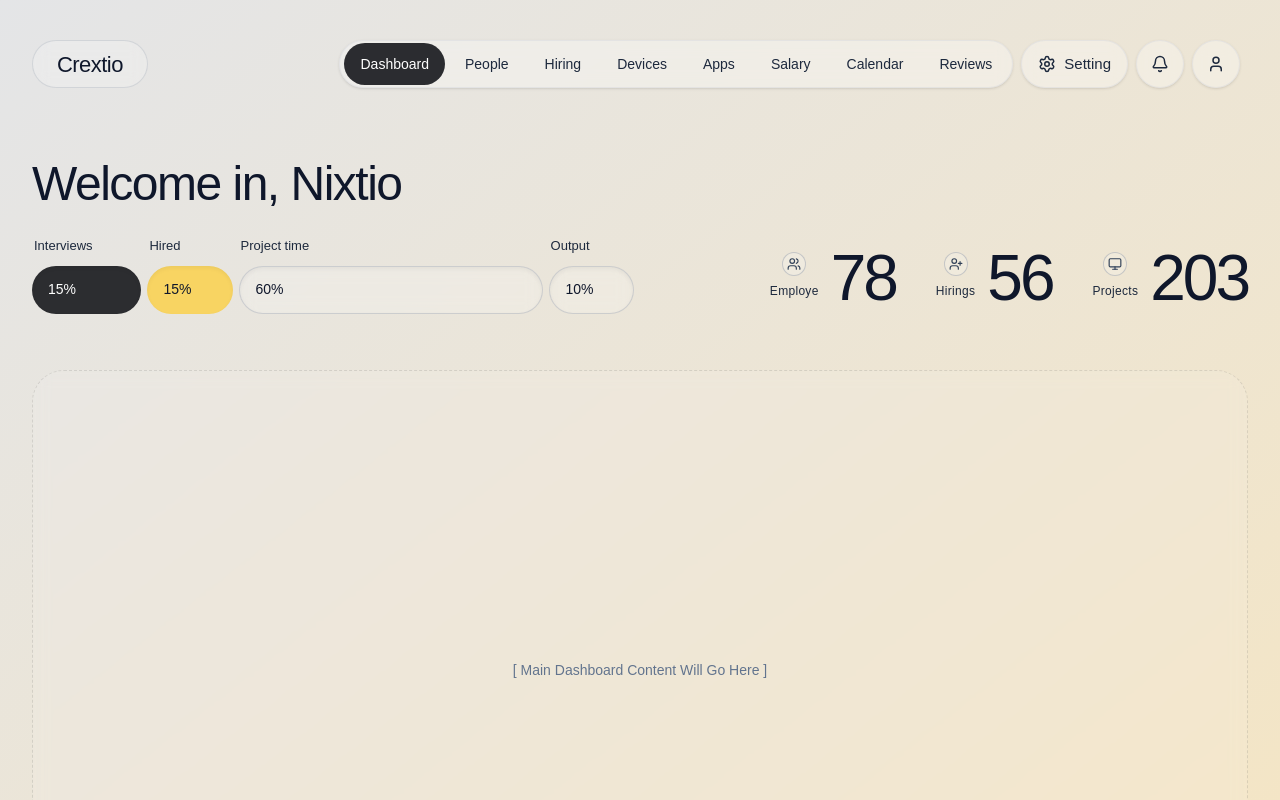
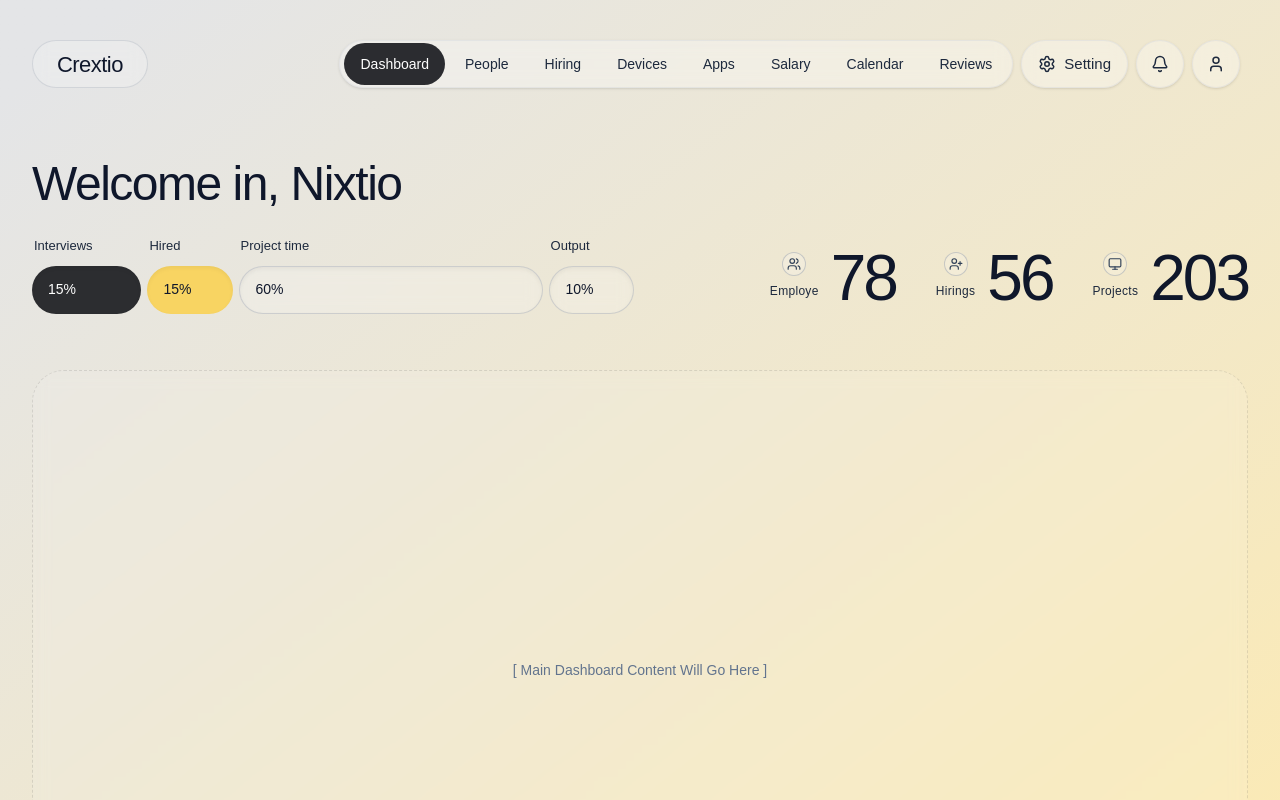
Before and after one commit to farhan-7192/Crextio-dashboard-frontend, a React (Vite) app: page / in a window 1280 px wide. Shown: the top 800 px of the page. Built offline with nearby package versions, Linux system fonts and the light colour scheme.

Commit message:
Initial commit

```diff
--- a/src/App.tsx
+++ b/src/App.tsx
@@ -5,21 +5,16 @@ import SummaryMetrics from "./components/SummaryMetrics";
 
 export default function App() {
   return (
-    <div className="min-h-screen w-full bg-linear-to-br from-[#e4e5e7] to-[#f5e5c2] p-4 md:p-6 lg:p-8 font-sans text-slate-900 overflow-x-hidden">
+    <div className="min-h-screen w-full bg-linear-to-br from-[#e4e5e7] from-5% to-[#FDEAB0] p-4 md:p-6 lg:p-8 font-sans text-slate-900 overflow-x-hidden">
       <div className="mx-auto max-w-400 h-full flex flex-col gap-8">
         <Navbar />
 
-        {/* Wrapped the header area in a relative container.
-          This keeps the StatsBar full-width so your percentages still work,
-          but lets us pin the big numbers to the right side.
-        */}
         <div className="relative w-full">
           <div className="flex flex-col w-full">
             <WelcomeHeading />
             <StatsBar />
           </div>
 
-          {/* Absolute positioning anchors it right aligned with the rest of the layout */}
           <div className="absolute right-0 bottom-0 pb-1">
             <SummaryMetrics />
           </div>
```
